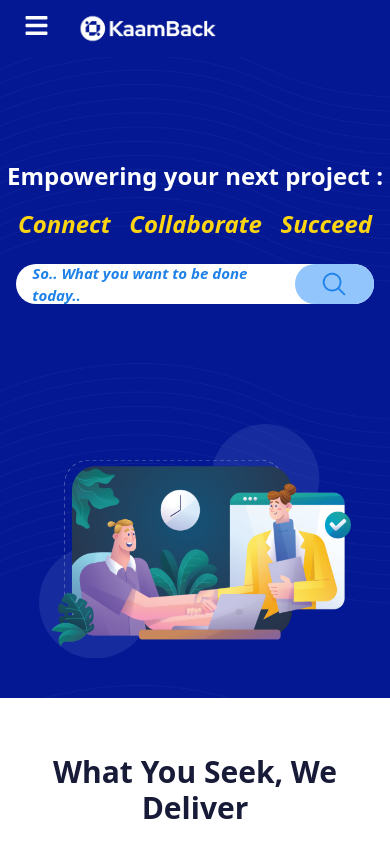
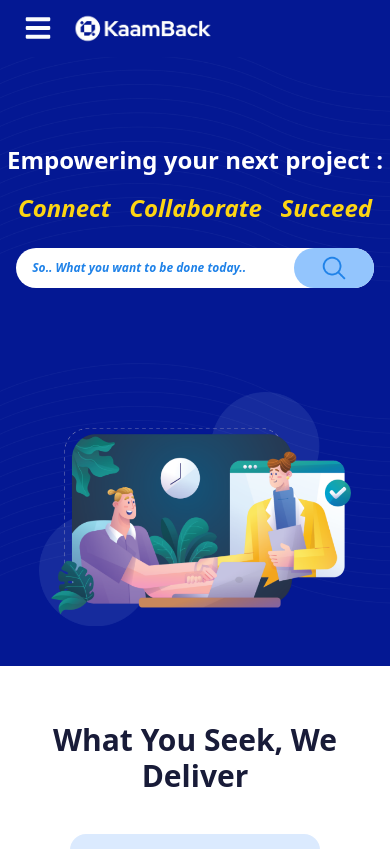
Before and after one commit to heyfarhan/KaamBack-frontend, a React (Vite) app in the folder KaamBack/: page / in a window 390 px wide. Shown: the top 849 px of the page. Built offline with nearby package versions, Linux system fonts and the light colour scheme.

Commit message:
Navbar changes

```diff
--- a/KaamBack/src/components/Navbar.tsx
+++ b/KaamBack/src/components/Navbar.tsx
@@ -37,12 +37,10 @@ const Navbar = () => {
 
   return (
     <nav className={`fixed top-0 left-0 w-full flex items-center lg:justify-between px-6 lg:px-24 lg:py-6 py-2 transition-all duration-300 ${navBackground ? 'bg-white border-b-[3px] shadow-xl' : 'bg-[#041893] border-none'} z-50`}>
-      <div className="lg:hidden mr-6">
-        <button onClick={() => setIsOpen(!isOpen)}>
-          {isOpen ? <FaTimes size={25} className={`${navBackground ? 'text-[#041893]' : 'text-[#fafcfd]'}`} /> : <FaBars size={25} className={`${navBackground ? 'text-[#041893]' : 'text-[#fafcfd]'}`} />}
+      <div className="flex items-center lg:justify-between w-full lg:w-auto">
+        <button onClick={() => setIsOpen(!isOpen)} className="lg:hidden mr-4">
+          {isOpen ? <FaTimes size={28} className={`${navBackground ? 'text-[#041893]' : 'text-[#fafcfd]'}`} /> : <FaBars size={28} className={`${navBackground ? 'text-[#041893]' : 'text-[#fafcfd]'}`} />}
         </button>
-      </div>
-      <div className="flex items-center">
         <img src={navBackground ? Kaamback : logo} alt="Logo" className="w-[150px] lg:w-[200px] h-auto" />
       </div>
       <div className={`lg:flex lg:flex-row lg:items-center lg:gap-x-[60px] ${isOpen ? 'max-h-screen' : 'max-h-0'} overflow-hidden lg:max-h-none transition-max-height duration-300 ease-in-out absolute lg:relative top-14 lg:top-auto left-0 w-full lg:w-auto ${navBackground ? 'bg-white' : 'bg-[#041893]'} lg:bg-transparent lg:static z-10`}>
--- a/KaamBack/src/pages/Home.tsx
+++ b/KaamBack/src/pages/Home.tsx
@@ -29,7 +29,7 @@ const Home = () => {
       <div className='flex flex-col items-center bg-white'>
         <div className="flex flex-col lg:flex-row lg:py-8 bg-homeBg w-full">
           <div className="w-full lg:w-1/2">
-            <section className="pt-40 pb-20 lg:py-64 flex flex-col items-center">
+            <section className="pt-36 pb-16 lg:py-64 flex flex-col items-center">
               <h1 className="text-2xl lg:text-4xl font-semibold text-white text-center">
                 Empowering your next project :
               </h1>
@@ -37,7 +37,7 @@ const Home = () => {
                 Connect &nbsp; Collaborate &nbsp; Succeed
               </h1>
               <div className="bg-white w-11/12 lg:w-[530px] lg:h-[50px] h-[40px] rounded-full mt-6 flex justify-between">
-                <p className="self-center lg:text-md text-[15px] font-semibold italic lg:ml-8 ml-4 text-[#1F82E8]">
+                <p className="self-center lg:text-md text-[12px] font-semibold italic lg:ml-8 ml-4 text-[#1F82E8]">
                   So.. What you want to be done today..
                 </p>
                 <div className="bg-blue-300 lg:w-[100px] w-[80px] rounded-full flex justify-center items-center">
```
